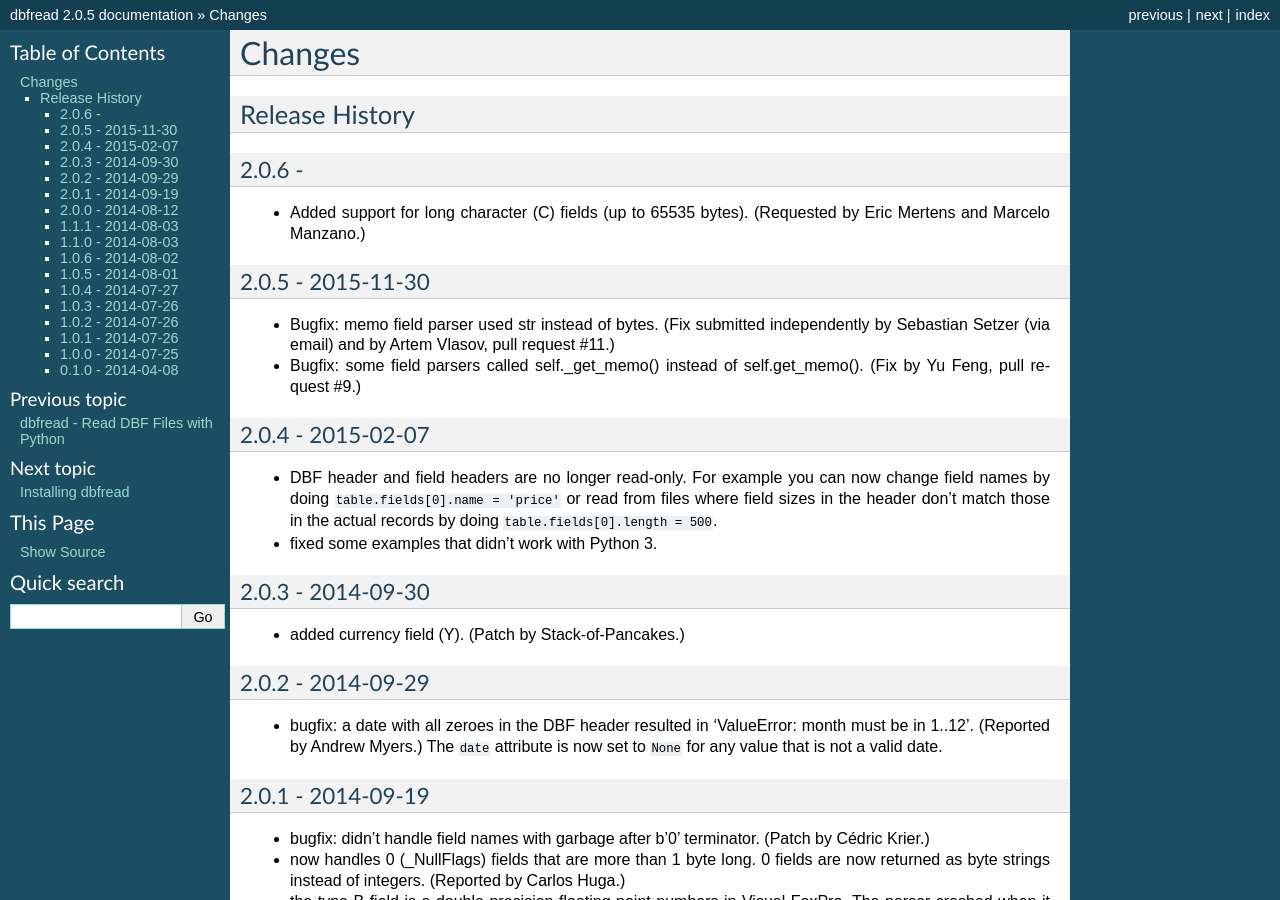
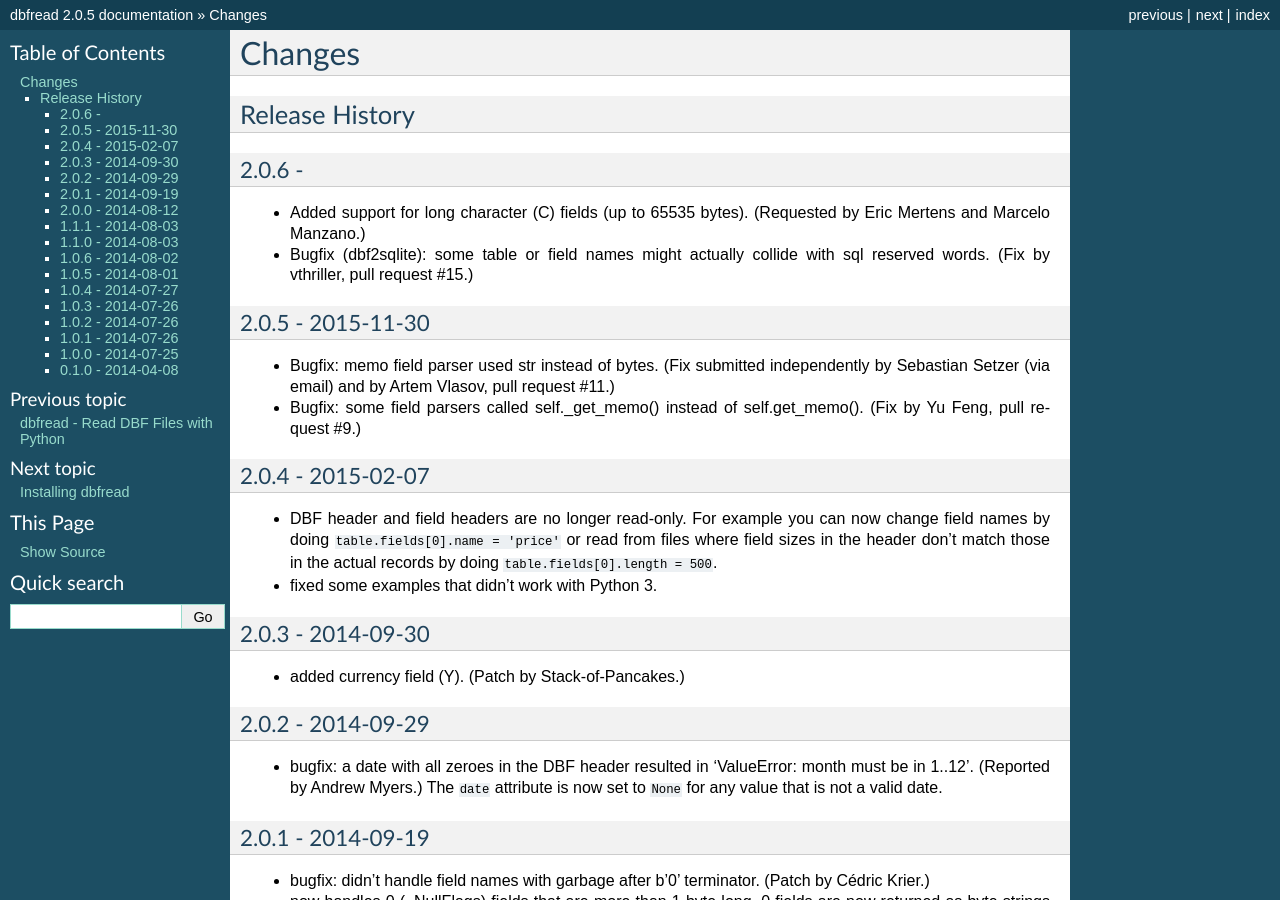
Before and after one commit to olemb/dbfread, a Sphinx documentation site: the page built from docs/changes.rst, in a window 1280 px wide and 900 px high. Built offline with Sphinx 7.4.7, drawn with Linux system fonts in a browser that asks for light colours.

Commit message:
Updated changelog.

```diff
--- a/docs/changes.rst
+++ b/docs/changes.rst
@@ -9,6 +9,9 @@
 
 * Added support for long character (C) fields (up to 65535 bytes).
   (Requested by Eric Mertens and Marcelo Manzano.)
+
+* Bugfix (dbf2sqlite): some table or field names might actually collide with
+  sql reserved words. (Fix by vthriller, pull request #15.)
 
 
 2.0.5 - 2015-11-30
```
